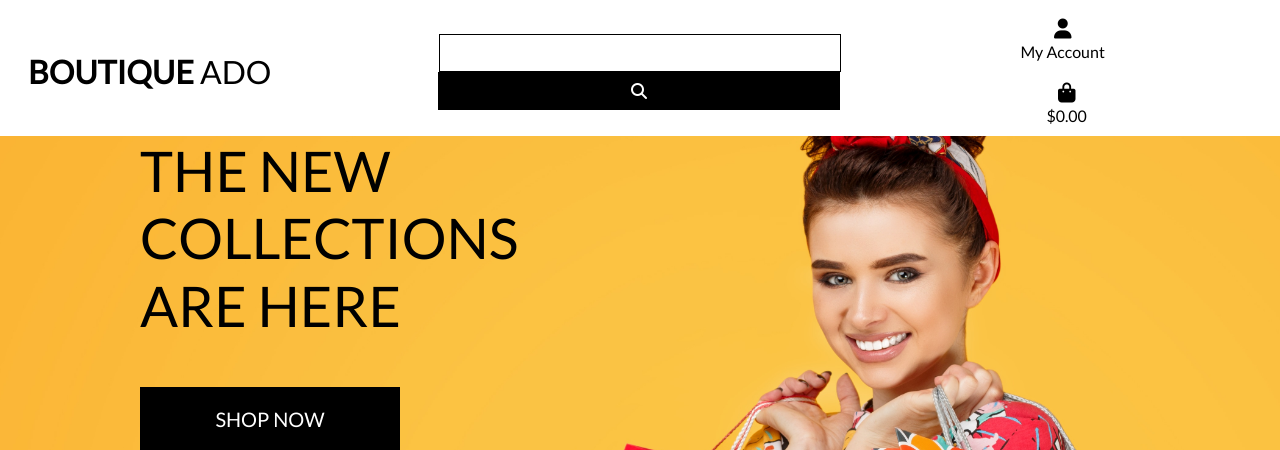
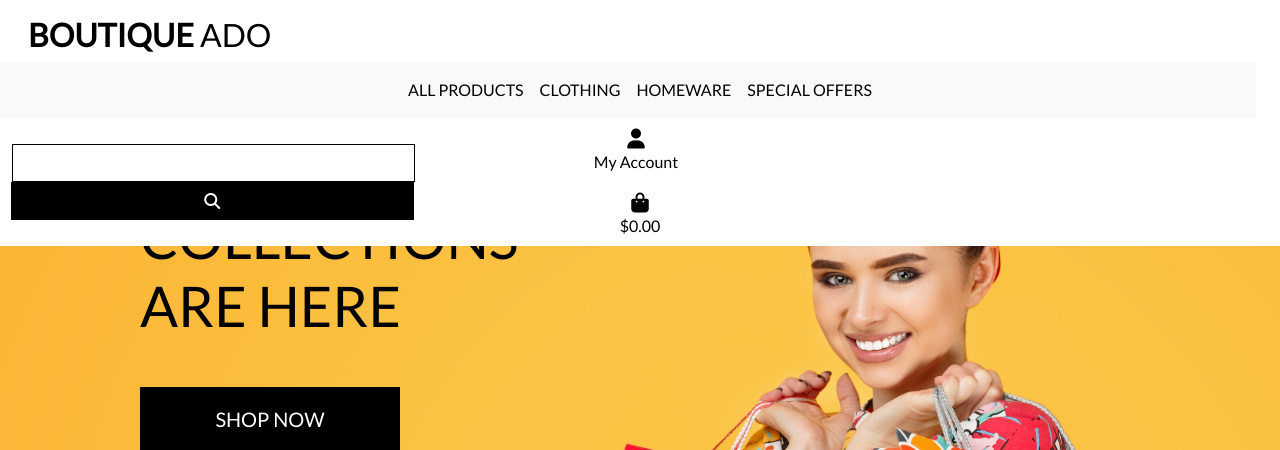
Before and after one commit to Lee-AnnC/boutique_ado_v1, a Django app: page / in a window 1280 px wide. Shown: the top 450 px of the page. Run offline with Django 3.2, Linux system fonts and the light colour scheme; some libraries are stand-ins or nearby versions.

Commit message:
added main-navbar.html and mobile-top-header.html

```diff
--- a/boutique_ado/urls.py
+++ b/boutique_ado/urls.py
@@ -1,7 +1,8 @@
+
+
 """boutique_ado URL Configuration
-
 The `urlpatterns` list routes URLs to views. For more information please see:
-    https://docs.djangoproject.com/en/3.1/topics/http/urls/
+    https://docs.djangoproject.com/en/3.0/topics/http/urls/
 Examples:
 Function views
     1. Add an import:  from my_app import views
@@ -18,7 +19,6 @@
 from django.conf import settings
 from django.conf.urls.static import static
 
-
 urlpatterns = [
     path('admin/', admin.site.urls),
     path('accounts/', include('allauth.urls')),
--- a/static/css/base.css
+++ b/static/css/base.css
@@ -56,6 +56,10 @@
     border: 1px solid black !important;
 }
 
+.bg-black {
+    background: #000 !important;
+}
+
 /* -------------------------------- Media Queries */
 
 /* Slightly larger container on xl screens */
--- a/templates/base.html
+++ b/templates/base.html
@@ -43,6 +43,15 @@
                 <a href="{% url 'home' %}" class="nav-link main-logo-link">
                     <h2 class="logo-font text-black my-0"><strong>Boutique</strong> Ado</h2>
                 </a>
+            </div>
+            <div class="row bg-white">
+                <nav class="navbar navbar-expand-lg navbar-light bg-light w-100">
+                    <button class="navbar-toggler" type="button" data-toggle="collapse" data-target="#main-nav" aria-controls="main-nav" aria-expanded="false" aria-label="Toggle navigation">
+                        <span class="navbar-toggler-icon"></span>
+                    </button>
+                    {% include 'includes/mobile-top-header.html' %}
+                    {% include 'includes/main-nav.html' %}
+                </nav>
             </div>
             <div class="col-12 col-lg-4 my-auto py-1 py-lg-0">
                 <form method="GET" action="">
--- /dev/null
+++ b/templates/includes/main-nav.html
@@ -0,0 +1,50 @@
+<div class="collapse navbar-collapse" id="main-nav">
+    <ul class="navbar-nav w-auto mx-auto">
+        <li class="nav-item dropdown">
+            <a class="logo-font font-weight-bold nav-link text-black mr-5" href="#" id="all-products-link" data-toggle="dropdown" aria-haspopup="true" aria-expanded="false">
+                All Products
+            </a>
+            <div class="dropdown-menu border-0" aria-labelledby="all-products-link">
+                <a href="" class="dropdown-item">By Price</a>
+                <a href="" class="dropdown-item ">By Rating</a>
+                <a href="" class="dropdown-item ">By Category</a>
+                <a href="" class="dropdown-item">All Products</a>
+            </div>
+        </li>
+
+        <li class="nav-item dropdown">
+            <a class="logo-font font-weight-bold nav-link text-black mr-5" href="#" id="clothing-link" data-toggle="dropdown" aria-haspopup="true" aria-expanded="false">
+                Clothing
+            </a>
+            <div class="dropdown-menu border-0" aria-labelledby="clothing-link">
+                <a href="" class="dropdown-item">Activewear &amp; Essentials</a>
+                <a href="" class="dropdown-item">Jeans</a>
+                <a href="" class="dropdown-item">Shirts</a>
+                <a href="" class="dropdown-item">All Clothing</a>
+            </div>
+        </li>
+
+        <li class="nav-item dropdown">
+            <a class="logo-font font-weight-bold nav-link text-black mr-5" href="#" id="homeware-link" data-toggle="dropdown" aria-haspopup="true" aria-expanded="false">
+                Homeware
+            </a>
+            <div class="dropdown-menu border-0" aria-labelledby="homeware-link">
+                <a href="" class="dropdown-item">Bed &amp; Bath</a>
+                <a href="" class="dropdown-item">Kitchen &amp; Dining</a>
+                <a href="" class="dropdown-item">All Homeware</a>
+            </div>
+        </li>
+
+        <li class="nav-item dropdown">
+            <a class="logo-font font-weight-bold nav-link text-black" href="#" id="specials-link" data-toggle="dropdown" aria-haspopup="true" aria-expanded="false">
+                Special Offers
+            </a>
+            <div class="dropdown-menu border-0" aria-labelledby="specials-link">
+                <a href="" class="dropdown-item">New Arrivals</a>
+                <a href="" class="dropdown-item">Deals</a>
+                <a href="" class="dropdown-item">Clearance</a>
+                <a href="" class="dropdown-item">All Specials</a>
+            </div>
+        </li>
+    </ul>
+</div>
--- /dev/null
+++ b/templates/includes/mobile-top-header.html
@@ -0,0 +1,56 @@
+<li class="list-inline-item">
+    <a class="text-black nav-link d-block d-lg-none" href="#" id="mobile-search" data-toggle="dropdown" aria-haspopup="true" aria-expanded="false">
+        <div class="text-center">
+            <div><i class="fas fa-search fa-lg"></i></div>
+            <p class="my-0">Search</p>
+        </div>
+    </a>
+    <div class="dropdown-menu border-0 w-100 p-3 rounded-0 my-0" aria-labelledby="mobile-search">
+        <form class="form" method="GET" action="">
+            <div class="input-group w-100">
+                <input class="form-control border border-black rounded-0" type="text" name="q" placeholder="Search our site">
+                <div class="input-group-append">
+                    <button class="form-control form-control btn btn-black border border-black rounded-0" type="submit">
+                        <span class="icon">
+                            <i class="fas fa-search"></i>
+                        </span>
+                    </button>
+                </div>
+            </div>
+        </form>
+    </div>
+</li>
+<li class="list-inline-item dropdown">
+    <a class="text-black nav-link d-block d-lg-none" href="#" id="user-options" data-toggle="dropdown" aria-haspopup="true" aria-expanded="false">
+        <div class="text-center">
+            <div><i class="fas fa-user fa-lg"></i></div>
+            <p class="my-0">My Account</p>
+        </div>
+    </a>
+    <div class="dropdown-menu border-0" aria-labelledby="user-options">
+        {% if request.user.is_authenticated %}
+            {% if request.user.is_superuser %}
+                <a href="{% url 'account_logout' %}" class="dropdown-item">Product Management</a>
+            {% endif %}
+            <a href="{% url 'profile' %}" class="dropdown-item">My Profile</a>
+            <a href="{% url 'account_logout' %}" class="dropdown-item">Logout</a>
+        {% else %}
+            <a href="{% url 'account_signup' %}" class="dropdown-item">Register</a>
+            <a href="{% url 'account_login' %}" class="dropdown-item">Login</a>
+        {% endif %}
+    </div>
+</li>
+<li class="list-inline-item">
+    <a class="{% if grand_total %}text-primary font-weight-bold{% else %}text-black{% endif %} nav-link d-block d-lg-none" href="">
+        <div class="text-center">
+            <div><i class="fas fa-shopping-bag fa-lg"></i></div>
+            <p class="my-0">
+                {% if grand_total %}
+                    ${{ grand_total|floatformat:2 }}
+                {% else %}
+                    $0.00
+                {% endif %}
+            </p>
+        </div>
+    </a>
+</li>
```
Also changed, not shown: boutique_ado/settings.py (line endings or trailing spaces).
